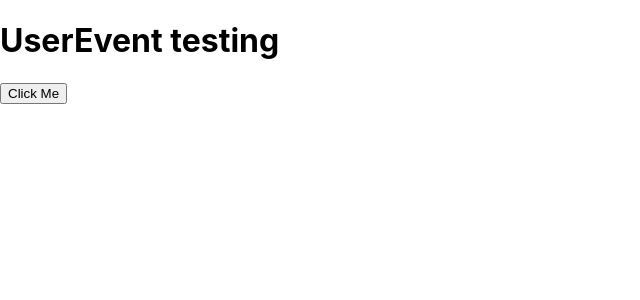
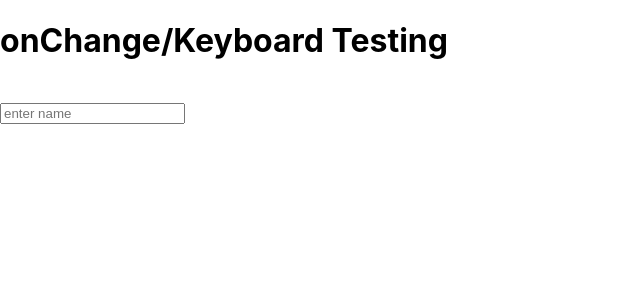
Before and after one commit to swarnabha-dutta/testing-blog-app, a React (Create React App) app: page / in a window 1280 px wide. Shown: the top 300 px of the page, without its empty margins (0-640 px from the left). Built offline with nearby package versions, Linux system fonts and the light colour scheme.

Commit message:
understand the concept of onChange and keboard interacting phase

```diff
--- a/src/App.js
+++ b/src/App.js
@@ -2,15 +2,19 @@
 
 
 function App() {
-  const [data, setData] = useState("");
+  const [name, setName] = useState("");
   return (
     <div className="App">
-      <h1>UserEvent testing</h1>
-      <button onClick={() => setData("DATA iS HERE")}>Click Me</button>
-      <h1>{data}</h1>
+      <h1>onChange/Keyboard Testing</h1>
+      {name}
+      <br />
+      <input
+        type="text"
+        onChange={(e) => setName(e.target.value)}
+        placeholder='enter name'
+      />
     </div>
   )
 }
 
-
 export default App;
```
Also changed, not shown: 1 other file (tests, documents, lock files or other folders).
